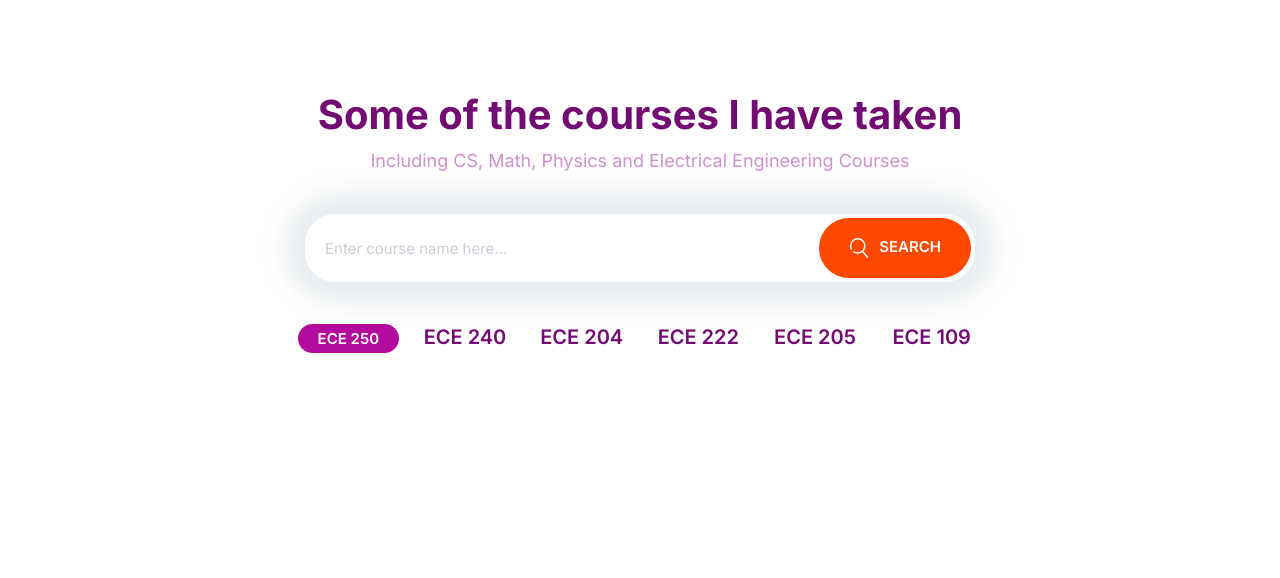
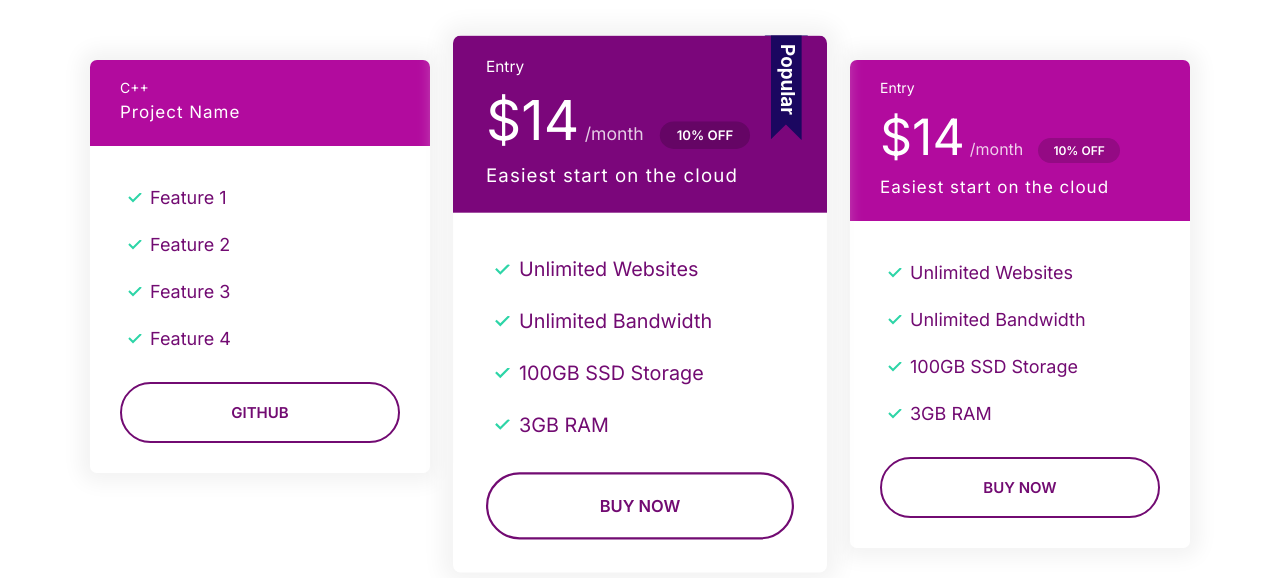
Before and after one commit to johnzhang3410/TechAndLife, a plain HTML site: page index.html in a window 1280 px wide. Drawn offline with Linux system fonts and the light colour scheme.

Commit message:
Added plans block component

```diff
--- a/css/styles.css
+++ b/css/styles.css
@@ -350,13 +350,21 @@ a {
   background: rgb(148, 10, 132);
 }
 
+.card--primary .badge--primary {
+  background: rgb(101, 5, 101);
+}
+
 /* Plans */
+
+.plan {
+  transition: transform 0.2s ease-out;
+}
 
 .plan__name {
   color: white;
-  margin: 0;
+  margin: 0 0 0.5rem 0;
   font-weight: 500;
-  font-size: 2.4rem;
+  font-size: 2rem;
 }
 
 .plan__price {
@@ -371,7 +379,7 @@ a {
 }
 
 .plan__description {
-  font-size: 2rem;
+  font-size: 1.8rem;
   font-weight: 300;
   letter-spacing: 1px;
   display: block;
@@ -379,6 +387,10 @@ a {
 
 .plan .list__item {
   margin-bottom: 2rem;
+}
+
+.plan--popular {
+  transform: scale(1.1);
 }
 
 .plan--popular .card__header {
@@ -393,6 +405,14 @@ a {
   position: absolute;
   top: -5px;
   right: 5%;
+}
+
+.plan:hover {
+  transform: scale(1.05);
+}
+
+.plan--popular:hover {
+  transform: scale(1.15);
 }
 
 @media screen and (min-width: 1024px) {
@@ -794,3 +814,15 @@ a {
     /* Each list item will take minimally 10rem, and max 1 fraction (entire width) */
   }
 }
+
+/* Plans Block */
+
+.block-plans .grid {
+  gap: 8rem 4rem;
+}
+
+/* So cards doesn't stretch which is ugly */
+.block-plans .card {
+  max-width: 500px;
+  margin: 0 auto;
+}
--- a/index.html
+++ b/index.html
@@ -12,27 +12,66 @@
     <link rel="stylesheet" href="css/styles.css">
 </head>
 <body>
-    <section class="block container block-search">
-        <header class="block__header">
-            <h2>Some of the courses I have taken</h2>
-            <p>
-                Including CS, Math, Physics and Electrical Engineering Courses
-            </p>
-        </header>
-        <div class="input-group">
-            <input type="text" class="input" placeholder="Enter course name here...">
-            <button class="button button--accent">    <svg class="icon icon--white">
-                <use xlink:href="Images/sprite.svg#search"></use>
-            </svg>Search</button>
+    <section class="block container block-plans">
+        <div class="grid grid--1x3">
+            <div class="plan">
+                <div class="card card--secondary">
+                    <header class="card__header">
+                        <h3 class="plan__name">C++</h3>
+                        <span class="plan__description">Project Name</span>
+                    </header>
+                    <div class="card__body">
+                        <ul class="list list--tick">
+                            <li class="list__item">Feature 1</li>
+                            <li class="list__item">Feature 2</li>
+                            <li class="list__item">Feature 3</li>
+                            <li class="list__item">Feature 4</li>
+                        </ul>
+                        <button class="button button--outline button--block">GitHub</button>
+                    </div>
+                </div>
+            </div>
+            <div class="plan plan--popular">
+                <div class="card card--primary">
+                    <header class="card__header">
+                        <h3 class="plan__name">Entry</h3>
+                        <span class="plan__price">$14</span>
+                        <span class="plan__billing-cycle">/month</span>
+                        <span class="badge badge--primary badge--small">10% OFF</span>
+                        <span class="plan__description">Easiest start on the cloud</span>
+                    </header>
+                    <div class="card__body">
+                        <ul class="list list--tick">
+                            <li class="list__item">Unlimited Websites</li>
+                            <li class="list__item">Unlimited Bandwidth</li>
+                            <li class="list__item">100GB SSD Storage</li>
+                            <li class="list__item">3GB RAM</li>
+                        </ul>
+                        <button class="button button--outline button--block">Buy Now</button>
+                    </div>
+                </div>
+            </div>
+            <div class="plan">
+                <div class="card card--secondary">
+                    <header class="card__header">
+                        <h3 class="plan__name">Entry</h3>
+                        <span class="plan__price">$14</span>
+                        <span class="plan__billing-cycle">/month</span>
+                        <span class="badge badge--secondary badge--small">10% OFF</span>
+                        <span class="plan__description">Easiest start on the cloud</span>
+                    </header>
+                    <div class="card__body">
+                        <ul class="list list--tick">
+                            <li class="list__item">Unlimited Websites</li>
+                            <li class="list__item">Unlimited Bandwidth</li>
+                            <li class="list__item">100GB SSD Storage</li>
+                            <li class="list__item">3GB RAM</li>
+                        </ul>
+                        <button class="button button--outline button--block">Buy Now</button>
+                    </div>
+                </div>
+            </div>
         </div>
-        <ul class="list block-search__samples">
-            <li><span class="badge badge--secondary">ECE 250</span></li>
-            <li>ECE 240</li>
-            <li>ECE 204</li>
-            <li>ECE 222</li>
-            <li>ECE 205</li>
-            <li>ECE 109</li>
-        </ul>
     </section>
     <script src="js/main.js"></script>
 </body>
```
Also changed, not shown: components/plans_block.html (added, +61 -0 lines).
